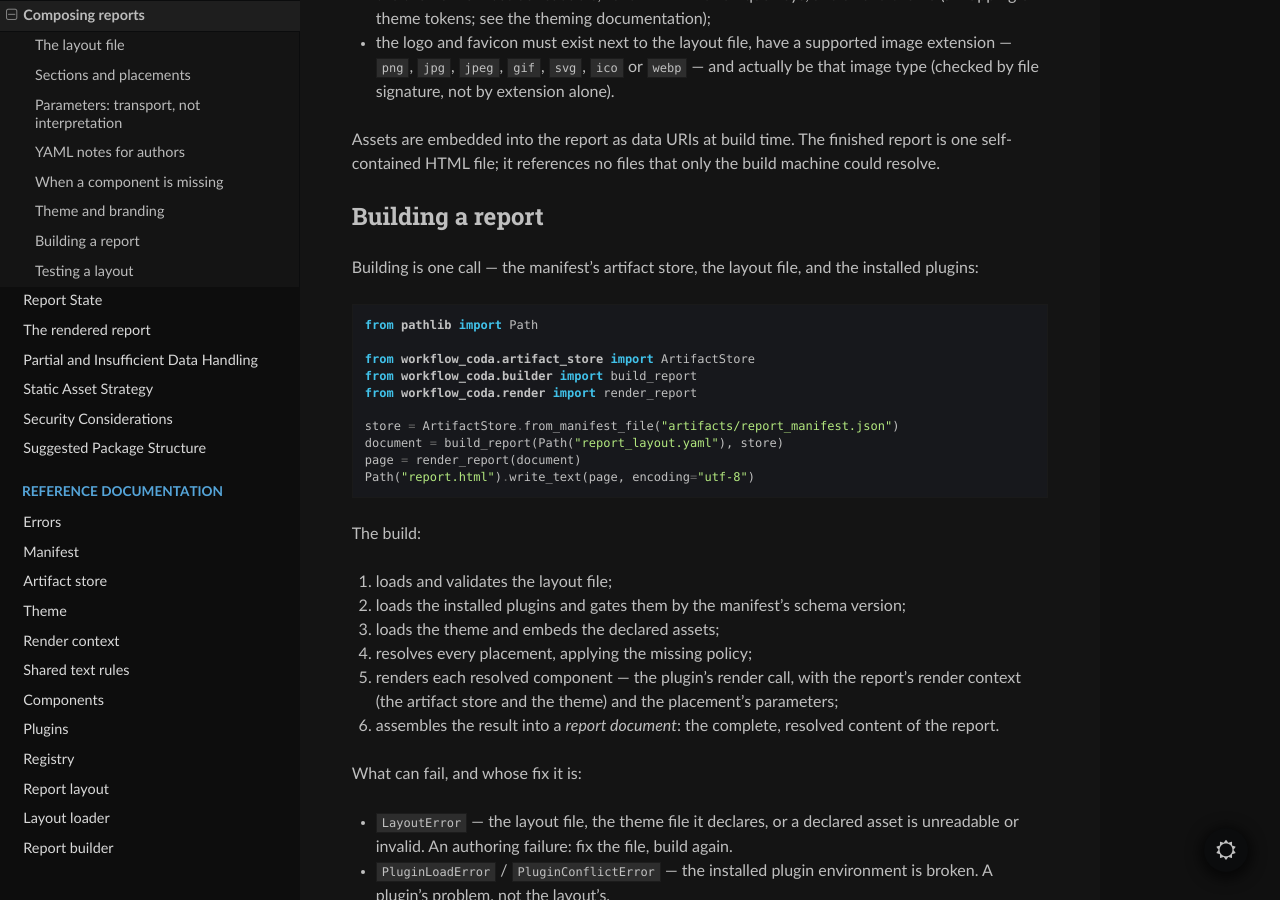
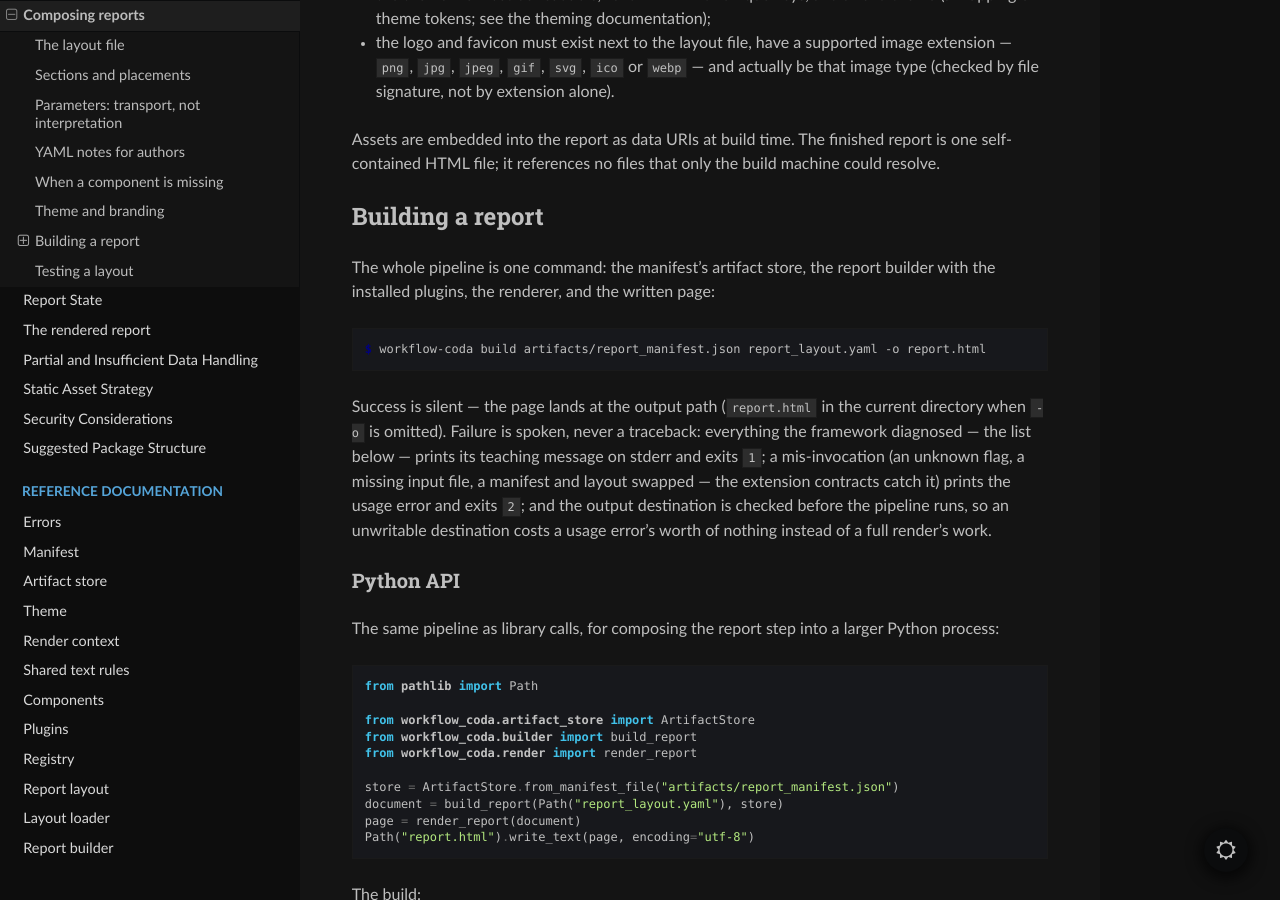
Before and after one commit to Rounge-lab/workflow-coda, a Sphinx documentation site: the page built from docs/dev/source/roadmap/layout.rst, in a window 1280 px wide and 900 px high, scrolled down 4385 px. Built offline with Sphinx 7.4.7 and the Read the Docs theme 3.1.0, drawn with Linux system fonts in a browser that asks for light colours.

Commit message:
Updated documentation to align with CLI implementation

```diff
--- a/docs/dev/source/roadmap/layout.rst
+++ b/docs/dev/source/roadmap/layout.rst
@@ -244,8 +244,30 @@ no files that only the build machine could resolve.
 Building a report
 -----------------
 
-Building is one call — the manifest's artifact store, the layout
-file, and the installed plugins:
+The whole pipeline is one command: the manifest's artifact store,
+the report builder with the installed plugins, the renderer, and
+the written page:
+
+.. code-block:: console
+
+   $ workflow-coda build artifacts/report_manifest.json report_layout.yaml -o report.html
+
+Success is silent — the page lands at the output path
+(``report.html`` in the current directory when ``-o`` is omitted).
+Failure is spoken, never a traceback: everything the framework
+diagnosed — the list below — prints its teaching message on
+stderr and exits ``1``; a mis-invocation (an unknown flag, a
+missing input file, a manifest and layout swapped — the
+extension contracts catch it) prints the usage error and exits
+``2``; and the output destination is checked before the pipeline
+runs, so an unwritable destination costs a usage error's worth of
+nothing instead of a full render's work.
+
+Python API
+^^^^^^^^^^
+
+The same pipeline as library calls, for composing the report step into a larger
+Python process:
 
 .. code-block:: python
 
--- a/docs/dev/source/roadmap/rendering.rst
+++ b/docs/dev/source/roadmap/rendering.rst
@@ -128,3 +128,8 @@ document is complete and validated before the renderer sees it.
 The one failure it can raise is environmental — the document
 contains figures but the ``plotly`` package is not installed — and
 the error names the fix.
+
+From the command line, ``workflow-coda build`` runs the pipeline and
+writes the page in one step — see :doc:`../roadmap/layout` for the command and
+its failure surface; the renderer's one environmental error arrives
+there as its message and exit code ``1``, never a traceback.
```
Also changed, not shown: docs/dev/source/roadmap/structure.rst (+15 -0 lines).
